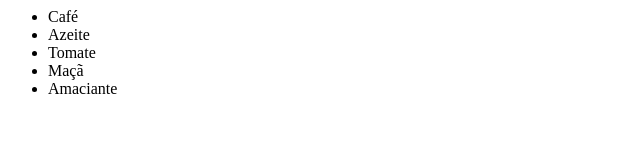
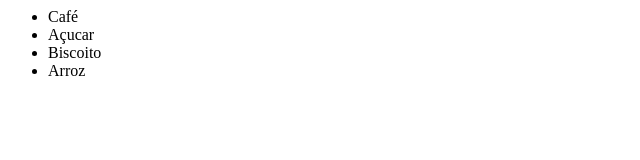
Before and after one commit to ThalesAvila/meu-primeiro-repo-github-68870, a plain HTML site: page index.html in a window 1280 px wide. Shown: the whole page, without its empty margins (0-640 px from the left). Drawn offline with Linux system fonts and the light colour scheme.

Commit message:
Lista de compras 2

```diff
--- a/index.html
+++ b/index.html
@@ -1,14 +1,13 @@
 <html>
     <head>
-        <title>Lista de compras</title>
+        <title>Lista de compras 2</title>
     </head>
     <body>
         <ul>
             <li>Café</li>
-            <li>Azeite</li>
-            <li>Tomate</li>
-            <li>Maçã</li>
-            <li>Amaciante</li>
+            <li>Açucar</li>
+            <li>Biscoito</li>
+            <li>Arroz</li>
         </ul>
     </body>
 </html>
```
